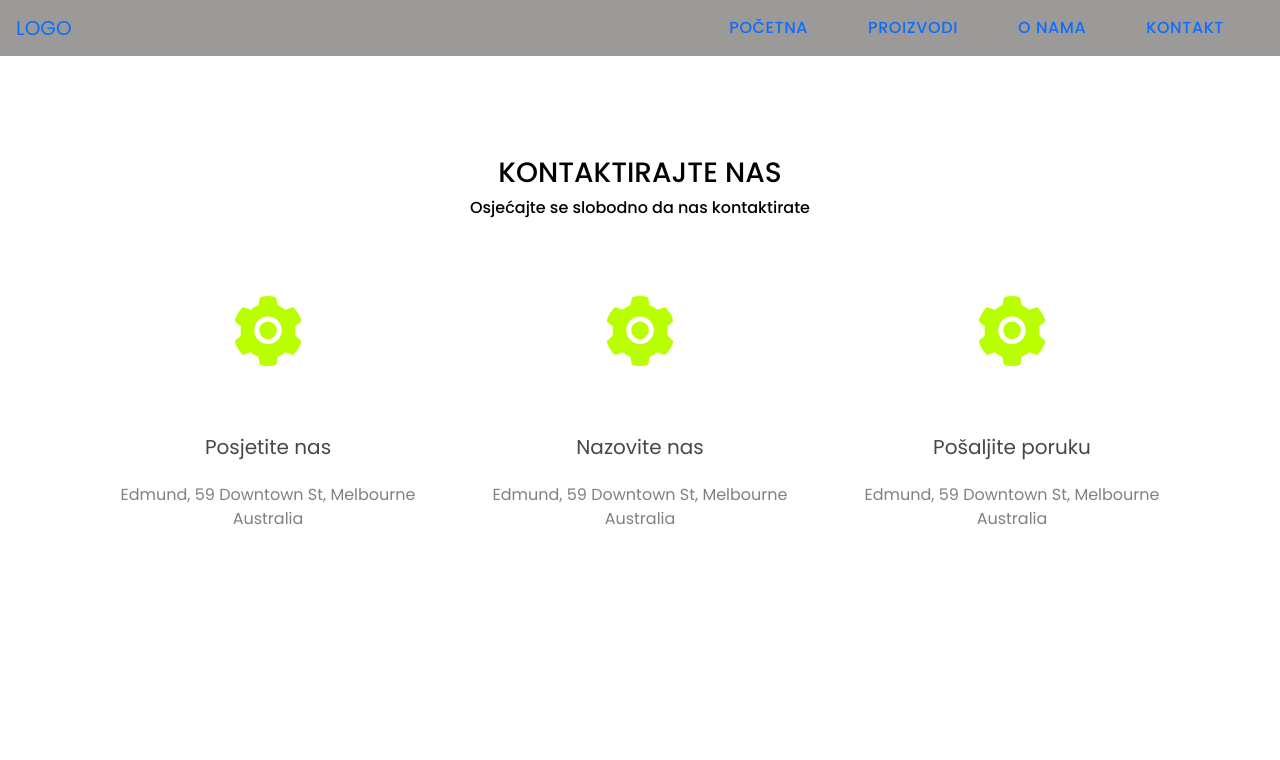
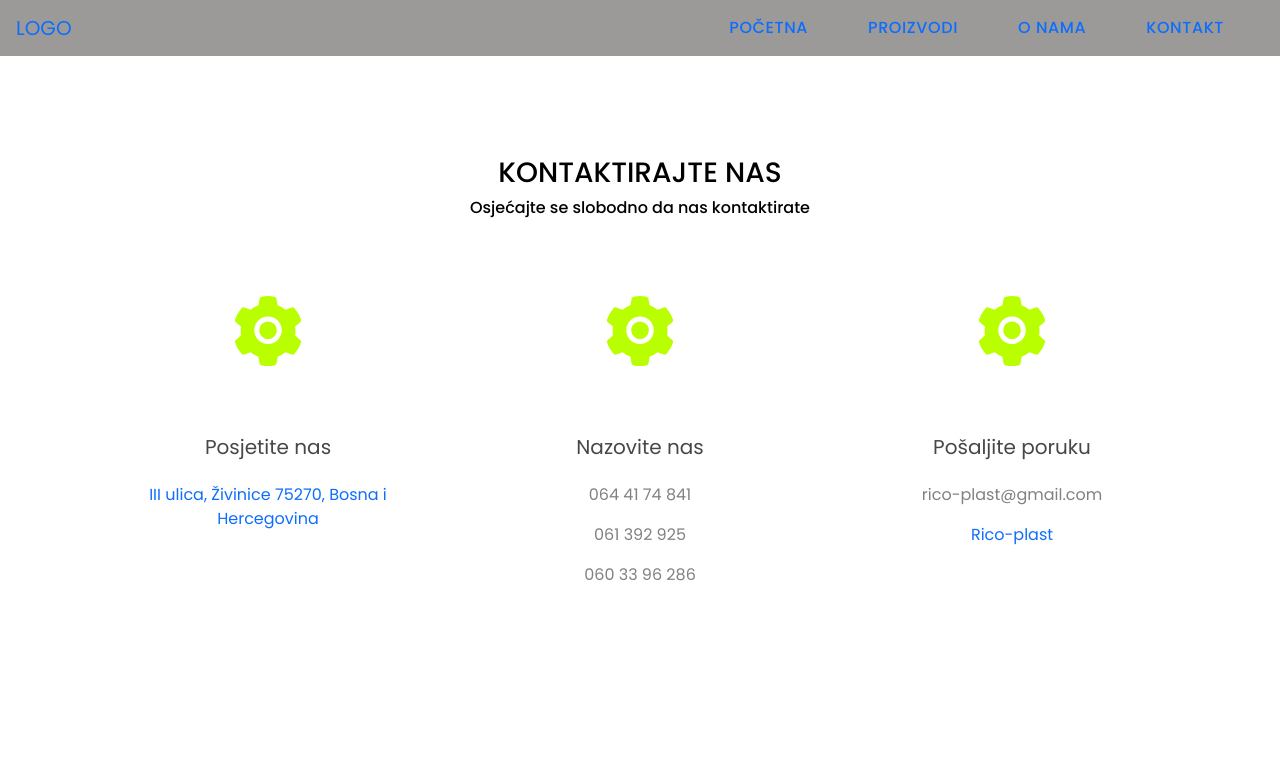
Before and after one commit to OkicB/Carpentry-React-Website, a React (Create React App) app: page /contact in a window 1280 px wide. Shown: the top 760 px of the page. Built offline with nearby package versions, Linux system fonts and the light colour scheme; the HTML template or start-up script is replaced by a standard one.

Commit message:
Update Contact.js

```diff
--- a/src/components/Contact.js
+++ b/src/components/Contact.js
@@ -21,17 +21,20 @@ const About = () => {
                         <div className="col-sm-4 articleContact">
                             <AiFillSetting className="commonIconsProducts commonIconsContact" />
                             <h5 className="contactHeader2">Posjetite nas</h5>
-                            <p>Edmund, 59 Downtown St, Melbourne Australia</p>
+                            <a href="https://goo.gl/maps/MyzWeNNrovGLmBxr6">III ulica, Živinice 75270, Bosna i Hercegovina</a>
                         </div>
                         <div className="col-sm-4 articleContact">
                             <AiFillSetting className="commonIconsProducts commonIconsContact" />
                             <h5 className="contactHeader2">Nazovite nas</h5>
-                            <p>Edmund, 59 Downtown St, Melbourne Australia</p>
+                            <p>064 41 74 841</p>
+                            <p>061 392 925</p>
+                            <p>060 33 96 286</p>
                         </div>
                         <div className="col-sm-4 articleContact">
                             <AiFillSetting className="commonIconsProducts commonIconsContact" />
                             <h5 className="contactHeader2">Pošaljite poruku</h5>
-                            <p>Edmund, 59 Downtown St, Melbourne Australia</p>
+                            <p>rico-plast@gmail.com</p>
+                            <a href="https://www.facebook.com/Rico-plast-106317514411877">Rico-plast</a>
                         </div>
                     </div>
                 </div>
@@ -96,7 +99,7 @@ const About = () => {
                                 <p className="footerText">061 392 925</p>
                                 <p className="footerText">060 33 96 286</p>
                                 <p className="footerText">rico-plast@gmail.com</p>
-                                <a href="https://www.facebook.com/">
+                                <a href="https://www.facebook.com/Rico-plast-106317514411877">
                                     <FaFacebook className="social-media" />
                                 </a>
                                 <a href="https://www.instagram.com/">
```
